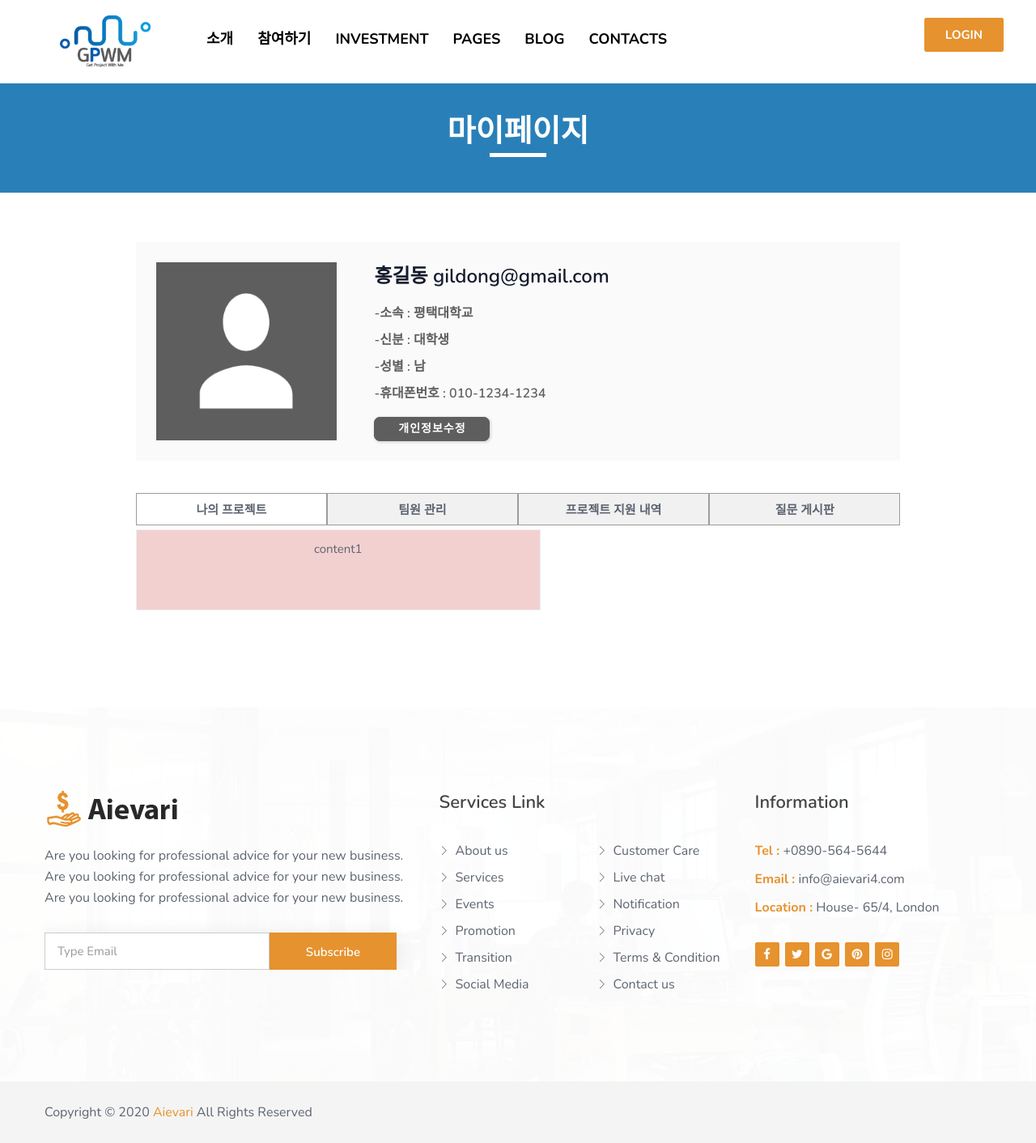
After one commit to dlsdo1101/GetProjectWithMe, a Python web app: template templates/mypage.html in a window 1280 px wide. The commit adds this page. Shown: the whole page at 81% size. Run offline with Jinja, Linux system fonts and the light colour scheme; the template is opened without the code that fills it, so the values that code supplies are empty.

Commit message:
mypage edit

```diff
--- a/static/css/style.css
+++ b/static/css/style.css
@@ -2318,6 +2318,97 @@ span.users {
 #schoolregister{
     margin-left: 10px;
 }
+.my-page{
+    display: block;
+    overflow: hidden;
+    /*border: 1px solid #ccc;*/
+    width: 85%;
+    margin: 0 auto;
+    text-align: center;
+    border-radius: 3px;
+}
+.profile{
+    text-align: left;
+    background-color: #FAFAFA;
+    padding: 25px;
+    height: 270px;
+}
+.proright{
+    margin-left: 46px;
+}
+.proedit{
+    border: 1px solid #5E5E5E;
+    background: #5E5E5E;
+    color: #fff;
+    transition: 0.4s;
+    font-size: 14px;
+    font-weight: 600;
+    border-radius: 7px;
+    text-transform: uppercase;
+    display: block;
+    width: 24%;
+    height: 30px;
+    letter-spacing: 1px;
+    box-shadow: 1px 1px 3px 1px #dadce0;
+    margin-top: 15px;
+}
+.prorightmid{
+    color: #5E5E5E;
+    margin-bottom: 5px;
+}
+.proimg{
+    height: 220px;
+}
+.tabbox {
+    font-size: 0px;
+  }
+  .tabbox input[type='radio'] {
+    display: none;
+  }
+  .tabbox label {
+    display: inline-block;
+    width: 25%;
+    height: 40px;
+    line-height: 40px;
+    font-size: 15px;
+    cursor: pointer;
+    text-align: center;
+    border: 1px solid #9C9C9C;
+    background-color: #f1f1f1;
+  }
+  .tabbox input:checked + label {
+    background: #fff;
+  }
+  .tabbox .tab-content {
+    display: none;
+    width: 500px;
+    height: 100px;
+    border: 1px solid #eee;
+    font-size: 15px;
+    padding: 10px;
+  }
+
+  #tab1:checked ~ #tab-content1 {
+    display: block;
+    background-color: #f2d0d0;
+  }
+
+  #tab2:checked ~ #tab-content2 {
+    display: block;
+    background-color: #e8f5d2;
+  }
+  #tab3:checked ~ #tab-content3 {
+    display: block;
+    background-color: #000;
+  }
+  #tab4:checked ~ #tab-content4 {
+    display: block;
+    background-color: #00ACED;
+  }
+  .tabmenu{
+    padding:40px 0;
+  }
+
 /*----------------------------------------*/
 /*  21. Blog Sidebar Area
 /*----------------------------------------*/
--- a/templates/index-2.html
+++ b/templates/index-2.html
@@ -92,7 +92,7 @@
                                                         </ul>
                                                     </li>
                                                     <li><a href="investment.html">Investment</a></li>
-                                                    <li><a class="pages" href="#">Pages</a>
+                                                    <li><a class="pages" href="mypage.html">마이페이지</a>
                                                         <ul class="sub-menu">
                                                             <li><a href="team.html">team</a></li>
                                                             <li><a href="faq.html">FAQ</a></li>
--- /dev/null
+++ b/templates/mypage.html
@@ -0,0 +1,367 @@
+<!doctype html>
+<html class="no-js" lang="en">
+
+<!-- Mirrored from rockstheme.com/rocks/aievari-live/login.html by HTTrack Website Copier/3.x [XR&CO'2014], Tue, 03 Mar 2020 08:27:42 GMT -->
+<head>
+		<meta charset="utf-8">
+		<meta http-equiv="x-ua-compatible" content="ie=edge">
+		<title>Team| Aievari</title>
+		<meta name="description" content="">
+		<meta name="viewport" content="width=device-width, initial-scale=1">
+
+		<!-- favicon -->
+		<link rel="shortcut icon" type="image/x-icon" href="/static/img/logo/favicon.ico">
+
+		<!-- all css here -->
+
+		<!-- bootstrap v3.3.6 css -->
+		<link rel="stylesheet" href="/static/css/bootstrap.min.css">
+		<!-- owl.carousel css -->
+		<link rel="stylesheet" href="/static/css/owl.carousel.css">
+		<link rel="stylesheet" href="/static/css/owl.transitions.css">
+       <!-- Animate css -->
+        <link rel="stylesheet" href="/static/css/animate.css">
+        <!-- meanmenu css -->
+        <link rel="stylesheet" href="/static/css/meanmenu.min.css">
+		<!-- font-awesome css -->
+		<link rel="stylesheet" href="/static/css/font-awesome.min.css">
+		<link rel="stylesheet" href="/static/css/themify-icons.css">
+		<link rel="stylesheet" href="/static/css/flaticon.css">
+		<!-- magnific css -->
+        <link rel="stylesheet" href="/static/css/magnific.min.css">
+		<!-- style css -->
+		<link rel="stylesheet" href="/static/css/style.css">
+		<!-- responsive css -->
+		<link rel="stylesheet" href="/static/css/responsive.css">
+
+		<!-- modernizr css -->
+		<script src="/static/js/vendor/modernizr-2.8.3.min.js"></script>
+	</head>
+		<body>
+
+		<!--[if lt IE 8]>
+			<p class="browserupgrade">You are using an <strong>outdated</strong> browser. Please <a href="http://browsehappy.com/">upgrade your browser</a> to improve your experience.</p>
+		<![endif]-->
+
+        <div id="preloader"></div>
+        <header class="header-one">
+            <!-- Start top bar -->
+            <!-- End top bar -->
+            <!-- header-area start -->
+            <div id="sticker" class="header-area hidden-xs">
+                <div class="container">
+                    <div class="row">
+                        <div class="col-md-12 col-sm-12">
+                            <div class="row">
+                                <!-- logo start -->
+                                <div class="col-md-2 col-sm-3">
+                                    <div class="logo">
+                                        <!-- Brand -->
+                                        <a class="navbar-brand page-scroll white-logo" href="index-2.html">
+                                            <img src="/static/img/logo/GPWM_logo.png" alt="">
+                                        </a>
+                                        <a class="navbar-brand page-scroll black-logo" href="index-2.html">
+                                            <img src="/static/img/logo/GPWM_logo.png" alt="">
+                                        </a>
+                                    </div>
+                                    <!-- logo end -->
+                                </div>
+                                <div class="col-md-10 col-sm-9">
+                                    <div class="header-right-link">
+                                        <!-- search option end -->
+                                        <a class="s-menu" href="login.html">Login</a>
+                                    </div>
+                                    <!-- mainmenu start -->
+                                    <nav class="navbar navbar-default">
+                                        <div class="collapse navbar-collapse" id="navbar-example">
+                                            <div class="main-menu">
+                                                <ul class="nav navbar-nav navbar-right">
+                                                    <li><a class="pages" href="index-2.html">소개</a>
+                                                        <ul class="sub-menu">
+                                                            <li><a href="index-2.html">Home 01</a></li>
+                                                            <li><a href="index-3.html">Home 02</a></li>
+                                                        </ul>
+                                                    </li>
+                                                    <li><a href="about.html">참여하기</a></li>
+                                                    <li><a href="investment.html">Investment</a></li>
+                                                    <li><a class="pages" href="#">Pages</a>
+                                                        <ul class="sub-menu">
+                                                            <li><a href="team.html">team</a></li>
+                                                            <li><a href="faq.html">FAQ</a></li>
+                                                            <li><a href="review.html">Reviews</a></li>
+                                                            <li><a href="login.html">Login</a></li>
+                                                            <li><a href="signup.html">Register</a></li>
+                                                        </ul>
+                                                    </li>
+                                                    <li><a class="pages" href="#">Blog</a>
+                                                        <ul class="sub-menu">
+                                                            <li><a href="blog.html">Blog grid</a></li>
+                                                            <li><a href="blog-sidebar.html">Blog Sidebar</a></li>
+                                                            <li><a href="blog-details.html">Blog Details</a></li>
+                                                        </ul>
+                                                    </li>
+                                                    <li><a href="contact.html">contacts</a></li>
+                                                </ul>
+                                            </div>
+                                        </div>
+                                    </nav>
+                                    <!-- mainmenu end -->
+                                </div>
+                            </div>
+                        </div>
+                    </div>
+                </div>
+            </div>
+            <!-- header-area end -->
+            <!-- mobile-menu-area start -->
+            <div class="mobile-menu-area hidden-lg hidden-md hidden-sm">
+                <div class="container">
+                    <div class="row">
+                        <div class="col-md-12">
+                            <div class="mobile-menu">
+                                <div class="logo">
+                                    <a href="index-2.html"><img src="/static/img/logo/logo.png" alt="" /></a>
+                                </div>
+                                <nav id="dropdown">
+                                    <ul>
+                                        <li><a class="pages" href="index-2.html">Home</a>
+                                            <ul class="sub-menu">
+                                                <li><a href="index-2.html">Home 01</a></li>
+                                                <li><a href="index-3.html">Home 02</a></li>
+                                            </ul>
+                                        </li>
+                                        <li><a href="about.html">About us</a></li>
+                                        <li><a href="investment.html">Investment</a></li>
+                                        <li><a class="pages" href="#">Pages</a>
+                                            <ul class="sub-menu">
+                                                <li><a href="team.html">team</a></li>
+                                                <li><a href="faq.html">FAQ</a></li>
+                                                <li><a href="review.html">Reviews</a></li>
+                                                <li><a href="login.html">Login</a></li>
+                                                <li><a href="signup.html">Register</a></li>
+                                            </ul>
+                                        </li>
+                                        <li><a class="pages" href="#">Blog</a>
+                                            <ul class="sub-menu">
+                                                <li><a href="blog.html">Blog grid</a></li>
+                                                <li><a href="blog-sidebar.html">Blog Sidebar</a></li>
+                                                <li><a href="blog-details.html">Blog Details</a></li>
+                                            </ul>
+                                        </li>
+                                        <li><a href="contact.html">contacts</a></li>
+                                    </ul>
+                                </nav>
+                            </div>
+                        </div>
+                    </div>
+                </div>
+            </div>
+            <!-- mobile-menu-area end -->
+        </header>
+        <!-- header end -->
+        <!-- Start breadcumb Area -->
+        <div class="page-area">
+            <div class="breadcumb-overlay"></div>
+            <div class="container">
+                <div class="row">
+                    <div class="col-md-12 col-sm-12 col-xs-12">
+                        <div class="breadcrumb text-center">
+                            <div class="section-headline white-headline">
+                                <h3>마이페이지</h3>
+                                <hr>
+                            </div>
+                        </div>
+                    </div>
+                </div>
+            </div>
+        </div>
+        <!-- End breadcumb Area -->
+        <!-- Start Slider Area -->
+        <div class="login-area page-padding">
+            <div class="container">
+                <div class="row">
+                    <div class="col-md-12 col-sm-12 col-xs-12">
+                        <div class="my-page">
+                            <div class="login-form">
+                                <div class="row">
+                                    <div class="profile">
+                                        <div class="col-md-3 col-sm-12 col-xs-12">
+                                            <img src="/static/img/mypage/mypage_img.png" class="proimg" alt=" ">
+                                        </div>
+                                        <div class="col-md-8 col-sm-12 col-xs-12 proright">
+                                            <h4>홍길동 <span>gildong@gmail.com</span></h4>
+                                            <h6 class="prorightmid">-소속 : 평택대학교</h6>
+                                            <h6 class="prorightmid">-신분 : 대학생</h6>
+                                            <h6 class="prorightmid">-성별 : 남</h6>
+                                            <h6 class="prorightmid">-휴대폰번호 : 010-1234-1234</h6>
+                                            <button id="check" class="proedit shadow">개인정보수정</button>
+                                        </div>
+                                    </div>
+                                    <div class="col-md-12 col-sm-12 col-xs-12 tabbox tabmenu">
+                                        <input  id="tab1" name="tab-menu" type="radio" checked>
+                                        <label for="tab1">나의 프로젝트</label>
+                                        <input  id="tab2" name="tab-menu" type="radio">
+                                        <label for="tab2">팀원 관리</label>
+                                        <input  id="tab3" name="tab-menu" type="radio">
+                                        <label for="tab3">프로젝트 지원 내역</label>
+                                        <input  id="tab4" name="tab-menu" type="radio">
+                                        <label for="tab4">질문 게시판</label>
+                                        <div id="tab-content1" class="tab-content">
+                                            content1
+                                        </div>
+                                        <div id="tab-content2" class="tab-content">
+                                            content2
+                                        </div>
+                                        <div id="tab-content3" class="tab-content">
+                                            content3
+                                        </div>
+                                        <div id="tab-content4" class="tab-content">
+                                            content4
+                                        </div>
+                                      </div>
+
+
+
+                                </div>
+                            </div>
+                        </div>
+                    </div>
+                </div>
+             </div>
+        </div>
+		<!-- all js here -->
+        <!-- Start Footer Area -->
+        <footer class="footer1">
+            <div class="footer-area">
+                <div class="container">
+                    <div class="row">
+                        <div class="col-md-5 col-sm-5 col-xs-12">
+                            <div class="footer-content logo-footer">
+                                <div class="footer-head">
+                                    <div class="footer-logo">
+                                    	<a class="footer-black-logo" href="#"><img src="/static/img/logo/logo.png" alt=""></a>
+                                    </div>
+                                    <p>
+                                        Are you looking for professional advice for your new business. Are you looking for professional advice for your new business. Are you looking for professional advice for your new business.
+                                    </p>
+                                    <div class="subs-feilds">
+                                        <div class="suscribe-input">
+                                            <input type="email" class="email form-control width-80" id="sus_email" placeholder="Type Email">
+                                            <button type="submit" id="sus_submit" class="add-btn">Subscribe</button>
+                                        </div>
+                                    </div>
+                                </div>
+                            </div>
+                        </div>
+                        <!-- end single footer -->
+                        <div class="col-md-4 col-sm-3 col-xs-12">
+                            <div class="footer-content">
+                                <div class="footer-head">
+                                    <h4>Services Link</h4>
+                                    <ul class="footer-list">
+                                        <li><a href="#">About us</a></li>
+                                        <li><a href="#">Services </a></li>
+                                        <li><a href="#">Events</a></li>
+                                        <li><a href="#">Promotion</a></li>
+                                        <li><a href="#">Transition</a></li>
+                                        <li><a href="#">Social Media</a></li>
+                                    </ul>
+                                    <ul class="footer-list hidden-sm">
+										<li><a href="#">Customer Care</a></li>
+                                        <li><a href="#">Live chat</a></li>
+                                        <li><a href="#">Notification</a></li>
+                                        <li><a href="#">Privacy</a></li>
+                                        <li><a href="#">Terms & Condition</a></li>
+                                        <li><a href="#">Contact us </a></li>
+									</ul>
+                                </div>
+                            </div>
+                        </div>
+                        <!-- end single footer -->
+                        <div class="col-md-3 col-sm-4 col-xs-12">
+                            <div class="footer-content last-content">
+                                <div class="footer-head">
+                                    <h4>Information</h4>
+                                    <div class="footer-contacts">
+										<p><span>Tel :</span> +0890-564-5644</p>
+										<p><span>Email :</span> info@aievari4.com</p>
+										<p><span>Location :</span> House- 65/4, London</p>
+									</div>
+                                    <div class="footer-icons">
+                                        <ul>
+                                            <li>
+                                                <a href="#">
+                                                    <i class="fa fa-facebook"></i>
+                                                </a>
+                                            </li>
+                                            <li>
+                                                <a href="#">
+                                                    <i class="fa fa-twitter"></i>
+                                                </a>
+                                            </li>
+                                            <li>
+                                                <a href="#">
+                                                    <i class="fa fa-google"></i>
+                                                </a>
+                                            </li>
+                                            <li>
+                                                <a href="#">
+                                                    <i class="fa fa-pinterest"></i>
+                                                </a>
+                                            </li>
+                                            <li>
+                                                <a href="#">
+                                                    <i class="fa fa-instagram"></i>
+                                                </a>
+                                            </li>
+                                        </ul>
+                                    </div>
+                                </div>
+                            </div>
+                        </div>
+                    </div>
+                </div>
+            </div>
+            <div class="footer-area-bottom">
+                <div class="container">
+                    <div class="row">
+                        <div class="col-md-6 col-sm-6 col-xs-12">
+                            <div class="copyright">
+                                <p>
+                                    Copyright © 2020
+                                    <a href="#">Aievari</a> All Rights Reserved
+                                </p>
+                            </div>
+                        </div>
+                    </div>
+                </div>
+            </div>
+        </footer>
+        <!-- End Footer area -->
+
+		<!-- all js here -->
+
+		<!-- jquery latest version -->
+		<script src="/static/js/vendor/jquery-1.12.4.min.js"></script>
+		<!-- bootstrap js -->
+		<script src="/static/js/bootstrap.min.js"></script>
+		<!-- owl.carousel js -->
+		<script src="/static/js/owl.carousel.min.js"></script>
+		  <!-- stellar js -->
+        <script src="/static/js/jquery.stellar.min.js"></script>
+		<!-- magnific js -->
+        <script src="/static/js/magnific.min.js"></script>
+        <!-- wow js -->
+        <script src="/static/js/wow.min.js"></script>
+        <!-- meanmenu js -->
+        <script src="/static/js/jquery.meanmenu.js"></script>
+		<!-- Form validator js -->
+		<script src="/static/js/form-validator.min.js"></script>
+		<!-- plugins js -->
+		<script src="/static/js/plugins.js"></script>
+		<!-- main js -->
+		<script src="/static/js/main.js"></script>
+	</body>
+
+<!-- Mirrored from rockstheme.com/rocks/aievari-live/login.html by HTTrack Website Copier/3.x [XR&CO'2014], Tue, 03 Mar 2020 08:27:42 GMT -->
+</html>
```
Also changed, not shown: static/img/mypage/mypage_img.png (added).
